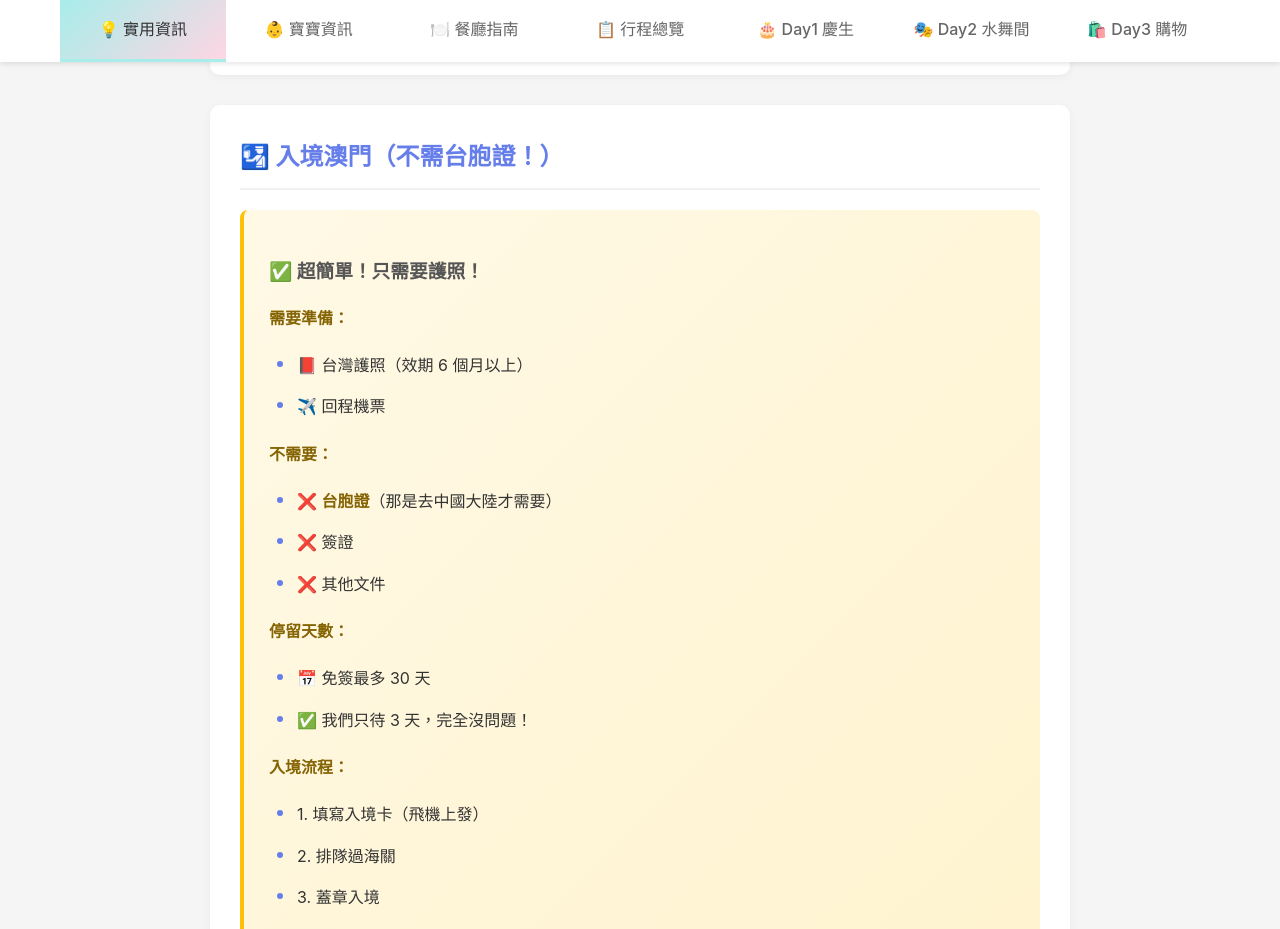
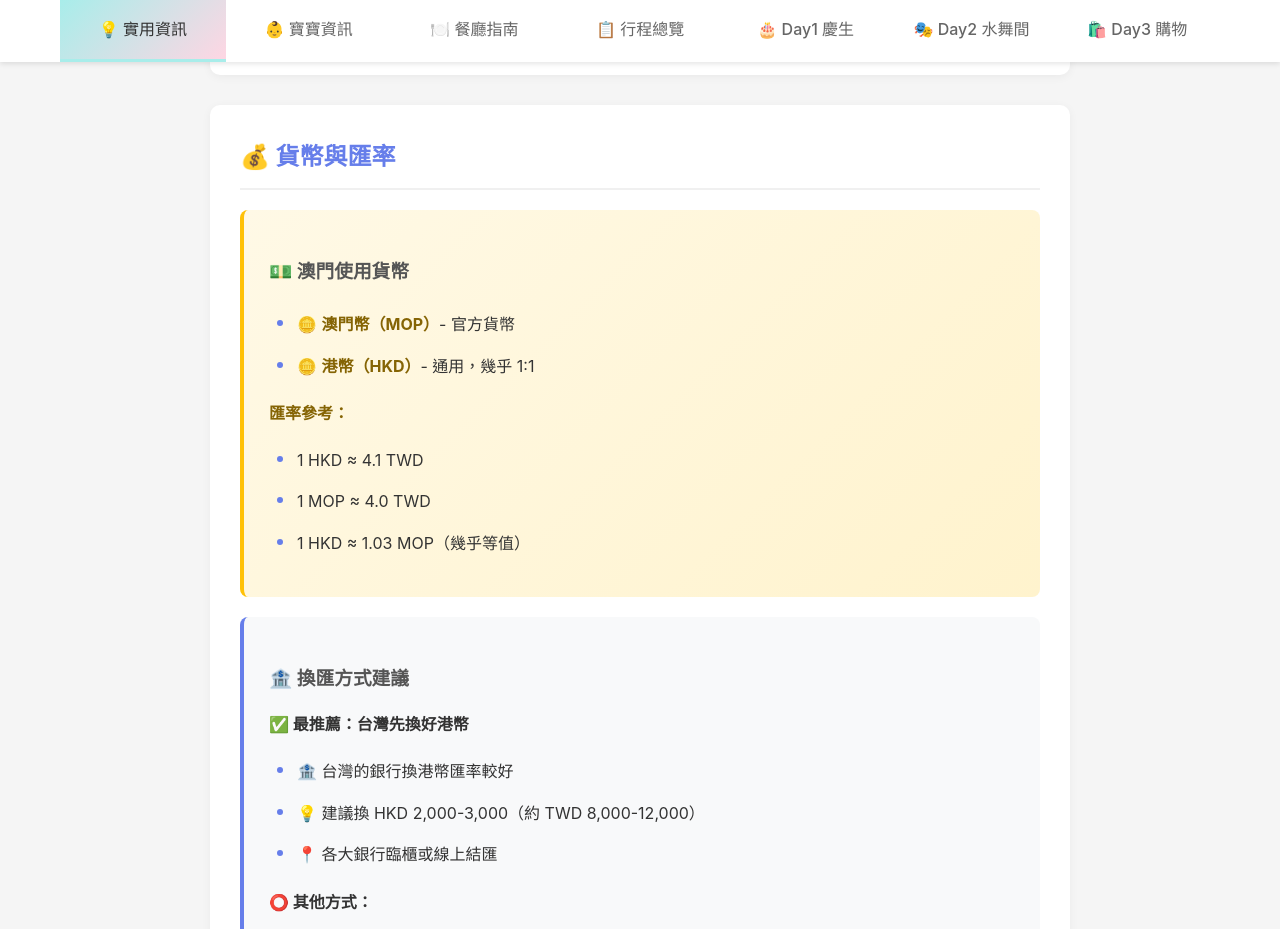
Before and after one commit to 10wang-creat/macau-trip-2026, a Jekyll site: the page built from practical.md, in a window 1280 px wide and 1400 px high, scrolled down 370 px. Shown: the top 929 px of the window. Built offline with Jekyll 4.4.1, drawn with Linux system fonts in a browser that asks for light colours; some of the changed text lies outside the part shown.

Commit message:
Move currency section to top and add exchange recommendations

```diff
--- a/practical.md
+++ b/practical.md
@@ -6,6 +6,53 @@ permalink: /practical
 
 <div class="content-section">
 <h2>💡 澳門旅遊實用資訊</h2>
+</div>
+
+<div class="content-section">
+<h2>💰 貨幣與匯率</h2>
+
+<div class="highlight-box">
+<h3>💵 澳門使用貨幣</h3>
+<ul>
+<li>🪙 <strong>澳門幣（MOP）</strong>- 官方貨幣</li>
+<li>🪙 <strong>港幣（HKD）</strong>- 通用，幾乎 1:1</li>
+</ul>
+
+<p><strong>匯率參考：</strong></p>
+<ul>
+<li>1 HKD ≈ 4.1 TWD</li>
+<li>1 MOP ≈ 4.0 TWD</li>
+<li>1 HKD ≈ 1.03 MOP（幾乎等值）</li>
+</ul>
+</div>
+
+<div class="info-card">
+<h3>🏦 換匯方式建議</h3>
+
+<p><strong>✅ 最推薦：台灣先換好港幣</strong></p>
+<ul>
+<li>🏦 台灣的銀行換港幣匯率較好</li>
+<li>💡 建議換 HKD 2,000-3,000（約 TWD 8,000-12,000）</li>
+<li>📍 各大銀行臨櫃或線上結匯</li>
+</ul>
+
+<p><strong>⭕ 其他方式：</strong></p>
+<ul>
+<li>🏧 <strong>澳門 ATM</strong> - 可用台灣金融卡提款，但有手續費</li>
+<li>🏪 <strong>澳門換錢所</strong> - 機場、賭場內都有，匯率普通</li>
+<li>💳 <strong>刷卡</strong> - 大部分商店可用，但小店街攤只收現金</li>
+</ul>
+</div>
+
+<div class="info-card">
+<h3>💡 用錢小提醒</h3>
+<ul>
+<li>✅ <strong>港幣在澳門通用</strong>，不用特別換澳門幣</li>
+<li>✅ 賭場、酒店、大商店可刷卡</li>
+<li>⚠️ 街邊小吃、茶餐廳、計程車<strong>只收現金</strong></li>
+<li>💡 找零可能會收到澳門幣（帶回台灣較難換回）</li>
+</ul>
+</div>
 </div>
 
 <div class="content-section">
@@ -81,28 +128,6 @@ permalink: /practical
 <li>機場 → 巴黎人酒店：免費巴士 10-15 分鐘</li>
 <li>氹仔 → 澳門半島：免費巴士 15-20 分鐘</li>
 <li>澳門半島景點：步行 10-20 分鐘</li>
-</ul>
-</div>
-</div>
-
-<div class="content-section">
-<h2>💰 貨幣與匯率</h2>
-
-<div class="info-card">
-<p><strong>澳門使用貨幣：澳門幣（MOP）</strong></p>
-
-<p><strong>匯率參考：</strong></p>
-<ul>
-<li>1 MOP ≈ 4 TWD</li>
-<li>1 HKD ≈ 1.03 MOP（幾乎等值）</li>
-</ul>
-
-<p><strong>建議：</strong></p>
-<ul>
-<li>✅ 港幣和澳門幣通用</li>
-<li>✅ 大部分地方可刷卡</li>
-<li>✅ 換一些現金備用（小店、街邊攤）</li>
-<li>✅ 建議換 HKD 2,000-3,000 左右</li>
 </ul>
 </div>
 </div>
```
